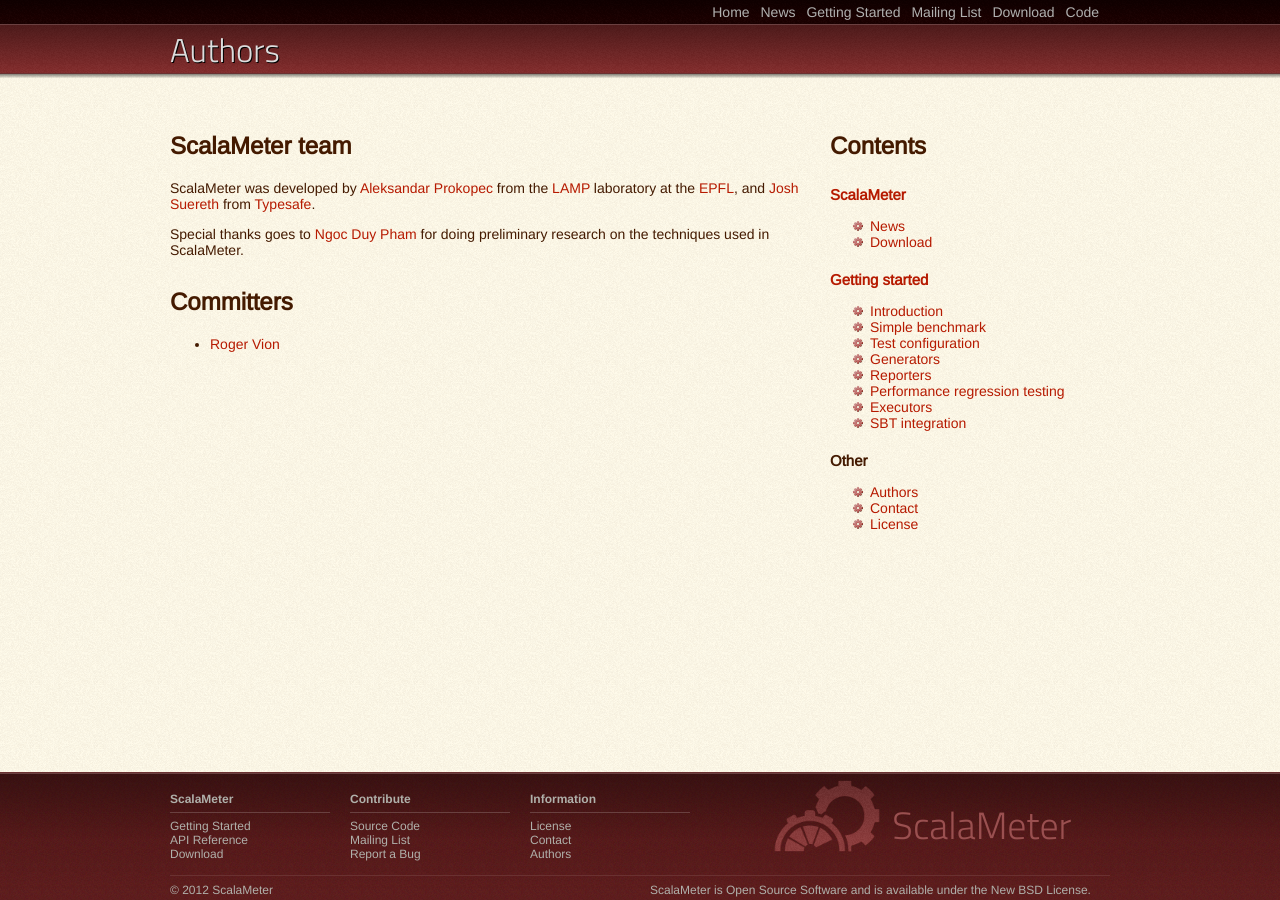
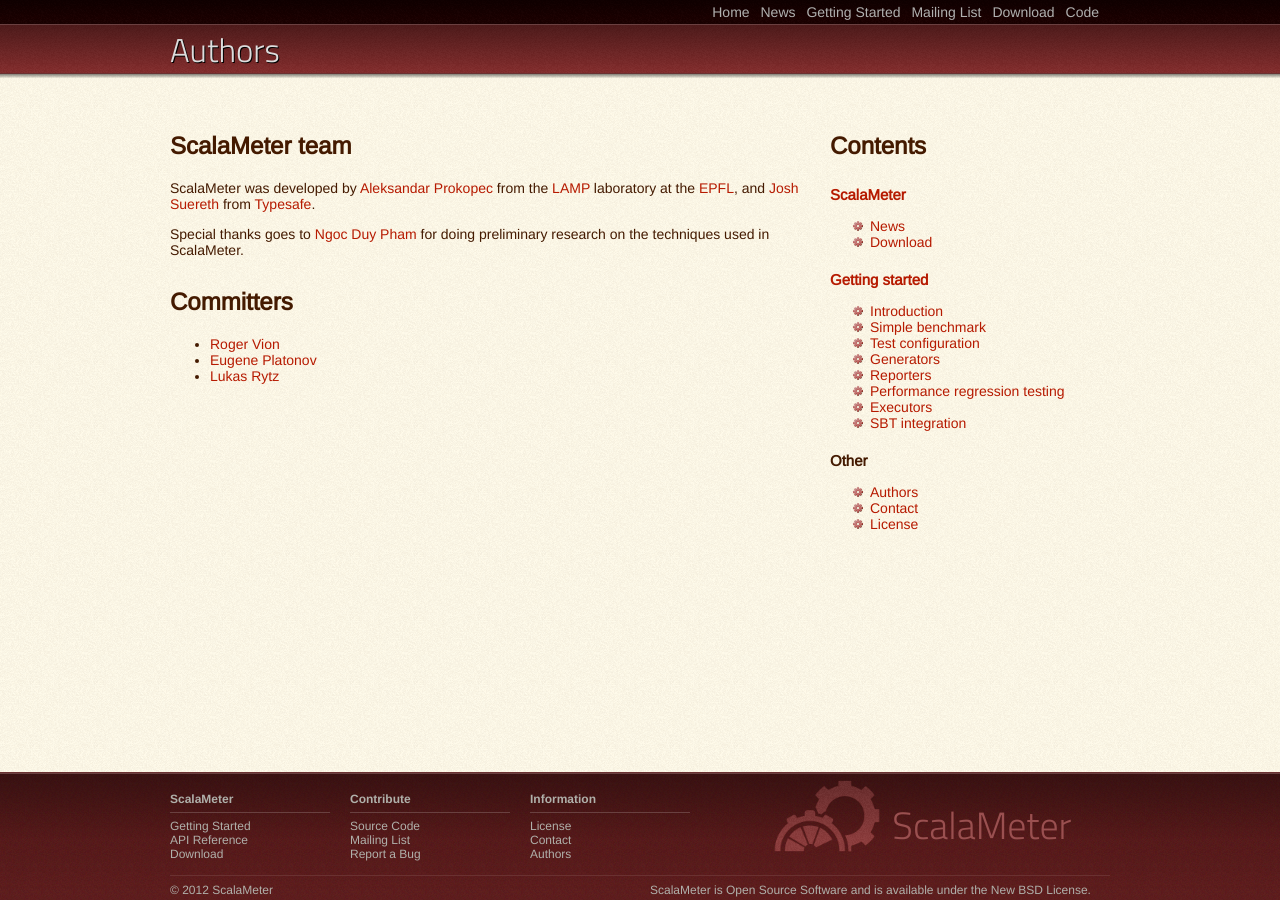
Before and after one commit to scalameter/scalameter, a Jekyll site: the page built from home/authors.md, in a window 1280 px wide. Built offline with Jekyll 4.4.1, drawn with Linux system fonts in a browser that asks for light colours.

Commit message:
Update home/authors.md

```diff
--- a/home/authors.md
+++ b/home/authors.md
@@ -15,3 +15,5 @@
 ## Committers
 
 - [Roger Vion](https://github.com/vrepfl)
+- [Eugene Platonov](https://github.com/jozic)
+- [Lukas Rytz](https://github.com/lrytz)
```
